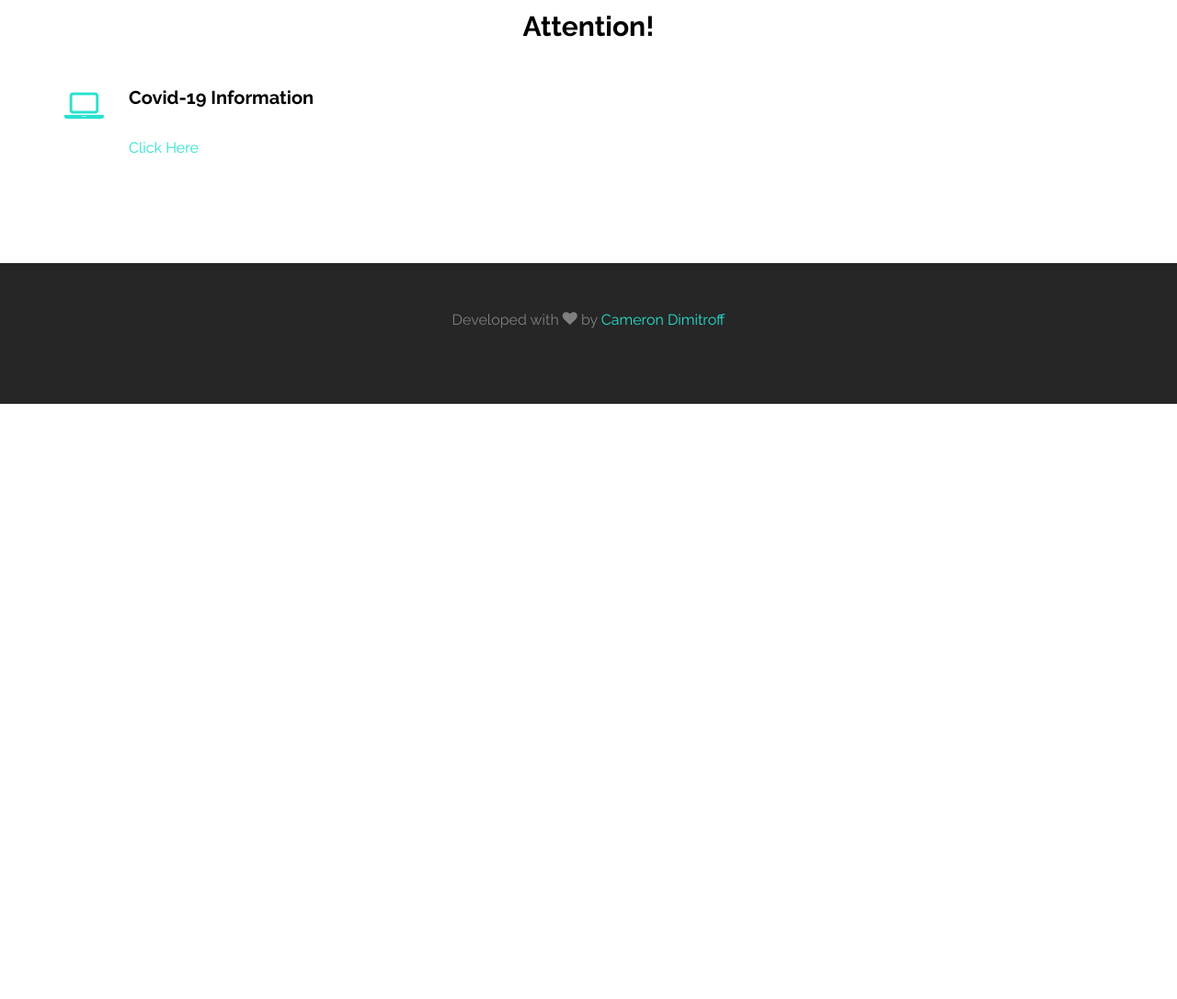
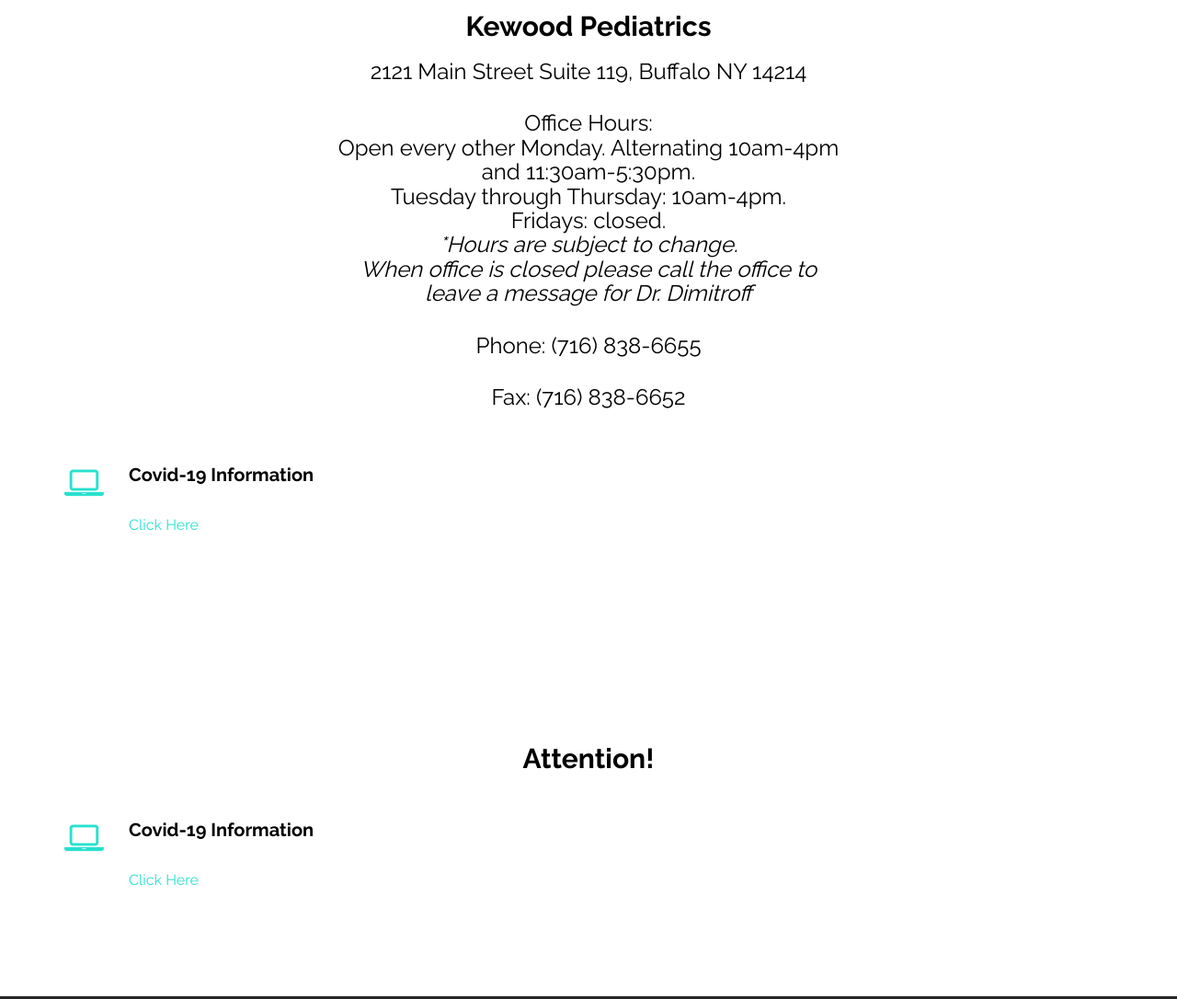
Before and after one commit to coolguycam/kenwood_pediatrics, a plain HTML site: page index.html in a window 1280 px wide. Shown: the part 980-2066 px from the top of the page at 92% size. Before the commit the page ends 1419 px from the top, so only its background shows below. Drawn offline with Linux system fonts and the light colour scheme; files whose address does not match are found by name.

Commit message:
mom is happy i am working on her code

```diff
--- a/index.html
+++ b/index.html
@@ -99,7 +99,48 @@
 		<div class="container">
 			<div class="row">
 				<div class="col-md-6 col-md-offset-3 text-center fh5co-heading animate-box">
-					<h2>Attention!</h2>
+					<h2>Kewood Pediatrics
+					</h2>
+					<h3>
+						2121 Main Street Suite 119, Buffalo NY 14214
+					</h3>
+					<h3>
+						Office Hours:<br>
+						Open every other Monday.
+						Alternating 10am-4pm and 11:30am-5:30pm.<br>
+						Tuesday through Thursday: 10am-4pm.<br>
+
+						Fridays: closed.<br>
+						<i>*Hours are subject to change.<br>When office is closed please call the office to leave a message for Dr. Dimitroff</i>
+
+					</h3>
+					<h3>
+						Phone: (716) 838-6655
+					</h3>
+					<h3>
+						Fax: (716) 838-6652
+					</h3>
+				</div>
+			</div>
+			<div class="row">
+				<div class="col-md-4 animate-box">
+					<div class="services">
+						<i class="icon-laptop"></i>
+						<div class="desc">
+							<h3>Covid-19 Information</h3>
+							<a href="http://www2.erie.gov/health/index.php?q=coronavirus" target="_blank"> Click Here</a>
+						</div>
+					</div>
+				</div>
+			</div>
+		</div>
+	</div>
+	<div id="fh5co-services-section">
+		<div class="container">
+			<div class="row">
+				<div class="col-md-6 col-md-offset-3 text-center fh5co-heading animate-box">
+					<h2>Attention!
+					</h2>
 				</div>
 			</div>
 			<div class="row">
```
